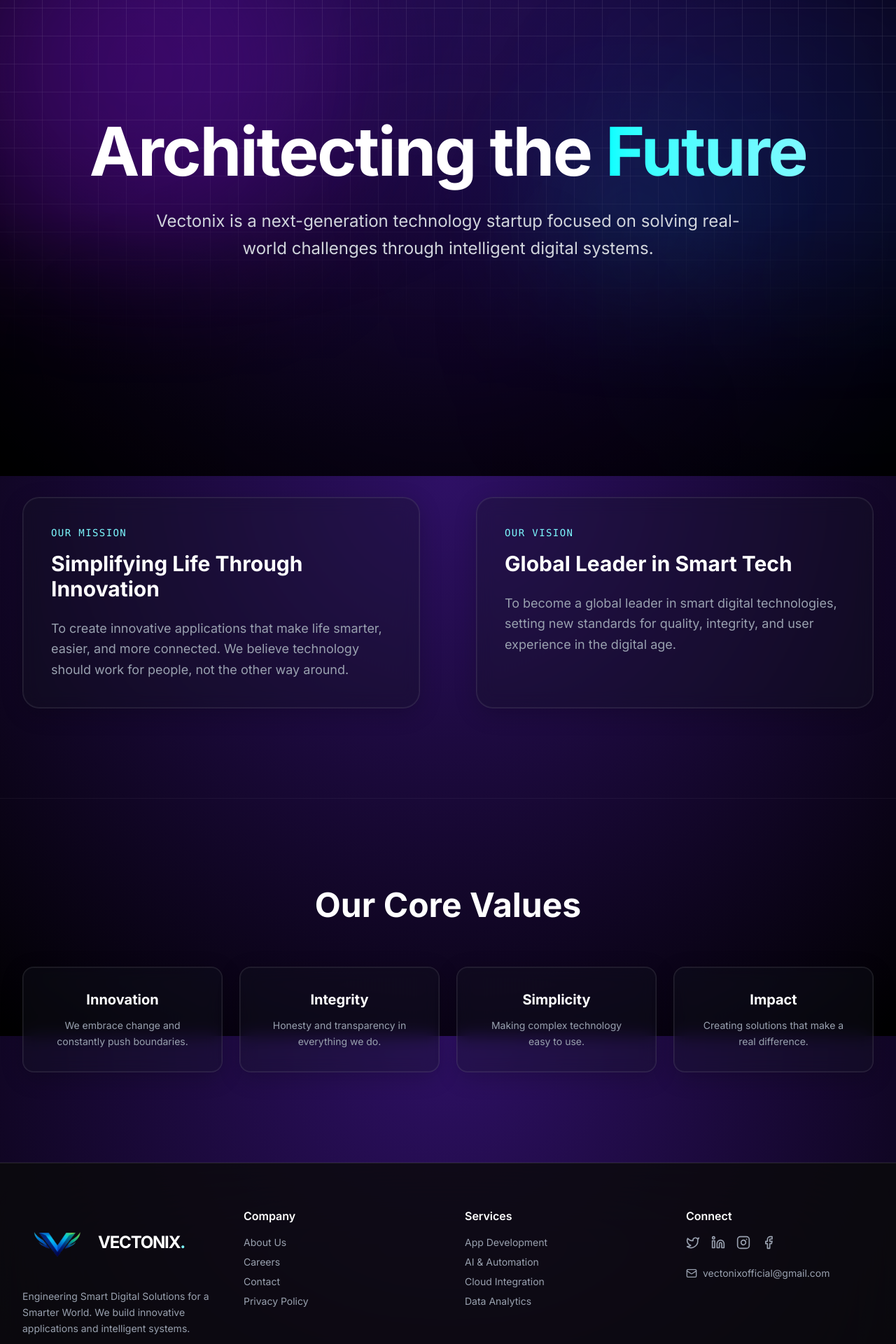
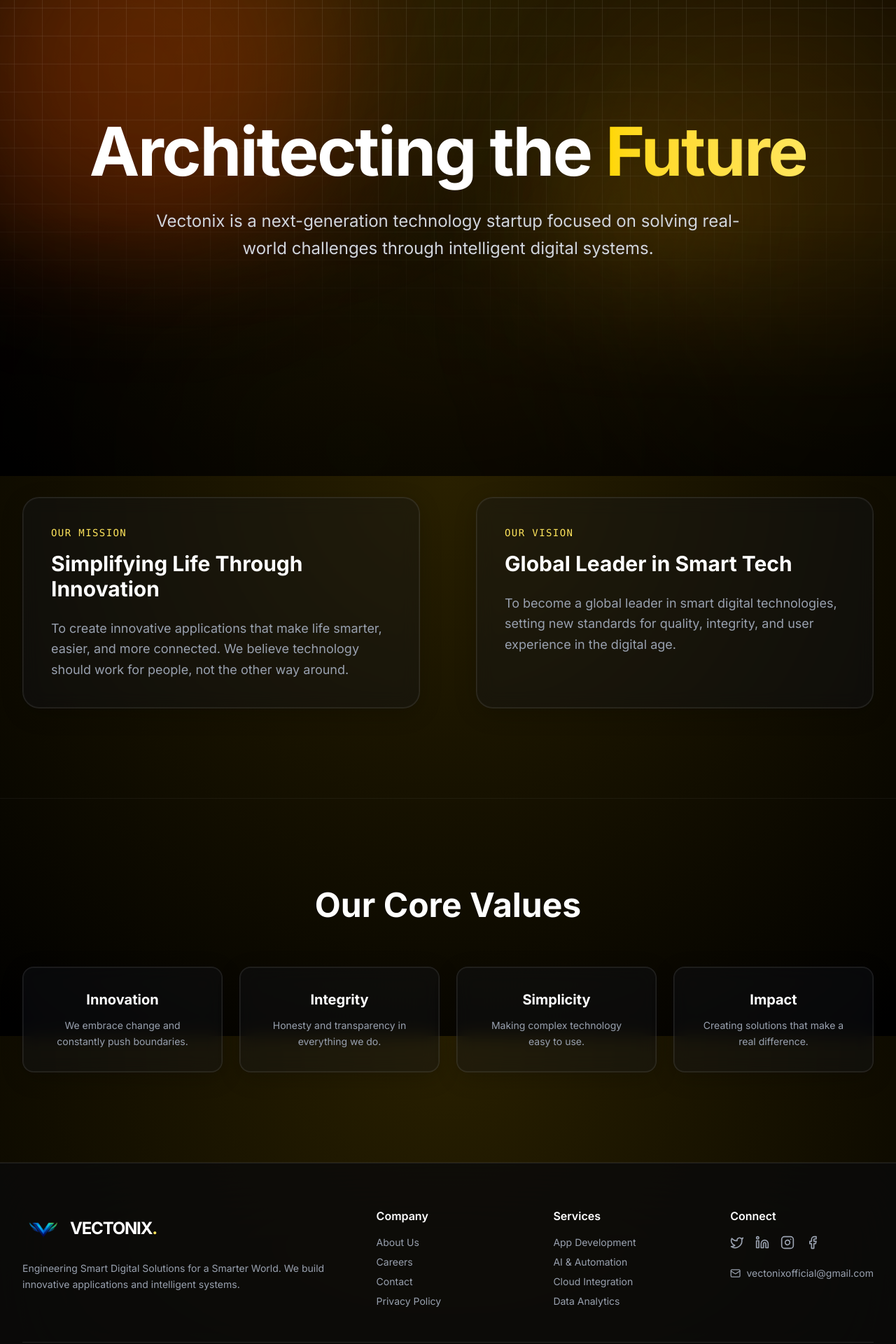
Before and after one commit to vectonixofficial/Vectonix, a Next.js app: page /about in a window 1280 px wide. Shown: the part 120-2040 px from the top of the page at 70% size. Built offline with nearby package versions, Linux system fonts and the light colour scheme.

Commit message:
Fix footer overlap and disable workshop registration after completion

```diff
--- a/app/globals.css
+++ b/app/globals.css
@@ -1,13 +1,13 @@
 @import "tailwindcss";
 
 @theme {
-  --color-primary: #001F3F;
-  /* Dark Blue */
-  --color-primary-light: #003366;
-  --color-accent: #00FFFF;
-  /* Cyan */
-  --color-accent-electric: #7DF9FF;
-  /* Electric Blue */
+  --color-primary: #EFBF04;
+  /* Gold */
+  --color-primary-light: #FFD700;
+  --color-accent: #FFD700;
+  /* Gold */
+  --color-accent-electric: #FFE55C;
+  /* Bright Yellow */
   --color-background-dark: #0a0a0a;
   /* Deep Black */
 
@@ -20,18 +20,30 @@
 }
 
 body {
-  background: radial-gradient(circle at top center, #2e1065 0%, #000000 100%);
+  background: radial-gradient(circle at top center, #292000 0%, #000000 100%);
   background-attachment: fixed;
   color: var(--foreground);
   font-family: var(--font-inter), sans-serif;
   overflow-x: hidden;
   min-height: 100vh;
+  cursor: none;
+  /* Hide default cursor */
+}
+
+a,
+button,
+[role="button"],
+input,
+textarea,
+select {
+  cursor: none !important;
+  /* Force hide cursor on interactive elements */
 }
 
 /* Custom Utilities */
 @layer utilities {
   .text-glow {
-    text-shadow: 0 0 10px rgba(125, 249, 255, 0.5);
+    text-shadow: 0 0 10px rgba(255, 215, 0, 0.5);
   }
 
   .glass-panel {
@@ -54,7 +66,7 @@ body {
     box-shadow:
       0 12px 40px 0 rgba(0, 0, 0, 0.4),
       inset 0 0 0 1px rgba(255, 255, 255, 0.1),
-      0 0 20px rgba(125, 249, 255, 0.1);
+      0 0 20px rgba(255, 215, 0, 0.1);
     transform: translateY(-4px);
   }
 }
--- a/app/layout.tsx
+++ b/app/layout.tsx
@@ -19,6 +19,7 @@ export const metadata: Metadata = {
 import Navbar from "@/components/Navbar";
 import Footer from "@/components/Footer";
 import { SplashScreen } from "@/components/SplashScreen";
+import { CustomCursor } from "@/components/ui/CustomCursor";
 
 export default function RootLayout({
   children,
@@ -49,12 +50,13 @@ export default function RootLayout({
         />
         <div className="fixed inset-0 z-[-1] pointer-events-none overflow-hidden">
           <div className="absolute top-[-20%] left-[-10%] w-[60%] h-[60%] rounded-full bg-primary/10 blur-[150px] animate-pulse"></div>
-          <div className="absolute top-[30%] right-[-20%] w-[50%] h-[70%] rounded-full bg-blue-900/10 blur-[180px] animate-pulse delay-1000"></div>
+          <div className="absolute top-[30%] right-[-20%] w-[50%] h-[70%] rounded-full bg-primary/10 blur-[180px] animate-pulse delay-1000"></div>
           <div className="absolute bottom-[-20%] left-[10%] w-[60%] h-[50%] rounded-full bg-primary/5 blur-[160px] animate-pulse delay-2000"></div>
           {/* Vignette */}
           <div className="absolute inset-0 bg-[radial-gradient(circle_at_center,transparent_0%,rgba(0,0,0,0.4)_100%)]"></div>
         </div>
         <Navbar />
+        <CustomCursor />
         <SplashScreen />
         <main className="flex-grow relative z-10">
           {children}
--- a/app/learning/page.tsx
+++ b/app/learning/page.tsx
@@ -17,7 +17,7 @@ export default function LearningPage() {
             description: "Join hands-on, interactive sessions led by industry experts.",
             icon: <Users size={24} className="text-accent-electric" />,
             href: "/learning/workshops",
-            color: "from-blue-500/20 to-cyan-500/20",
+            color: "from-amber-500/20 to-yellow-500/20",
             action: "View Schedule"
         },
         {
@@ -68,7 +68,7 @@ export default function LearningPage() {
                                     </div>
 
                                     {/* Main Folder Body */}
-                                    <div className={`h-full pt-10 pb-8 px-8 glass-panel rounded-b-3xl rounded-tr-3xl rounded-tl-none border-t-0 relative overflow-hidden transition-all duration-300 group-hover:shadow-[0_0_30px_rgba(125,249,255,0.1)]`}>
+                                    <div className={`h-full pt-10 pb-8 px-8 glass-panel rounded-b-3xl rounded-tr-3xl rounded-tl-none border-t-0 relative overflow-hidden transition-all duration-300 group-hover:shadow-[0_0_30px_rgba(255,215,0,0.1)]`}>
                                         {/* Seamless Connection Line for Tab */}
                                         <div className="absolute top-0 left-0 w-[30%] h-[1px] bg-transparent" />
                                         <div className="absolute top-0 right-0 w-[70%] h-[1px] bg-white/10 group-hover:bg-white/20 transition-colors" />
--- a/app/services/page.tsx
+++ b/app/services/page.tsx
@@ -99,7 +99,7 @@ export default function ServicesPage() {
                     <div className="text-center relative z-10">
                         <h2 className="text-3xl md:text-5xl font-bold text-white mb-8">Ready to upgrade your business?</h2>
                         <Link href="/contact">
-                            <Button size="lg" variant="neon" className="px-12 py-8 text-xl font-bold rounded-xl shadow-[0_0_20px_rgba(125,249,255,0.3)]">
+                            <Button size="lg" variant="neon" className="px-12 py-8 text-xl font-bold rounded-xl shadow-[0_0_20px_rgba(255,215,0,0.3)]">
                                 Get a Quote
                             </Button>
                         </Link>
--- a/components/AnnouncementBox.tsx
+++ b/components/AnnouncementBox.tsx
@@ -108,7 +108,7 @@ export const AnnouncementBox = () => {
 
                         {/* Centered Title */}
                         <div className="absolute left-1/2 top-8 -translate-x-1/2 flex items-center gap-3 w-full justify-center pointer-events-none z-20">
-                            <div className="p-2.5 rounded-lg bg-accent-electric/10 text-accent-electric shadow-[0_0_10px_rgba(125,249,255,0.2)]">
+                            <div className="p-2.5 rounded-lg bg-accent-electric/10 text-accent-electric shadow-[0_0_10px_rgba(255,215,0,0.2)]">
                                 <Bell size={24} />
                             </div>
                             <h3 className="font-bold text-white text-xl md:text-3xl tracking-wide whitespace-nowrap">Announcement</h3>
--- a/components/Footer.tsx
+++ b/components/Footer.tsx
@@ -10,15 +10,15 @@ const Footer = () => {
             <div className="relative z-10">
                 <MotionWrapper viewportAmount={0.2}>
                     <div className="max-w-7xl mx-auto px-4 sm:px-6 lg:px-8">
-                        <div className="grid grid-cols-1 md:grid-cols-4 gap-12 mb-12">
-                            <div className="col-span-1 md:col-span-1">
+                        <div className="grid grid-cols-1 md:grid-cols-5 gap-12 mb-12">
+                            <div className="col-span-1 md:col-span-2">
                                 <Link href="/" className="flex items-center gap-2 text-2xl font-bold tracking-tighter text-white mb-4">
                                     <Image
                                         src="/logo.png"
                                         alt="Vectonix Logo"
-                                        width={100}
-                                        height={100}
-                                        className="h-[100px] w-[100px] object-contain rounded-full"
+                                        width={60}
+                                        height={60}
+                                        className="h-[60px] w-[60px] object-contain rounded-full"
                                     />
                                     <span>VECTONIX<span className="text-accent-electric">.</span></span>
                                 </Link>
--- a/components/SplashScreen.tsx
+++ b/components/SplashScreen.tsx
@@ -45,7 +45,7 @@ export const SplashScreen = () => {
                             src="/logo.png"
                             alt="Vectonix Logo"
                             fill
-                            className="object-contain drop-shadow-[0_0_25px_rgba(125,249,255,0.5)]"
+                            className="object-contain drop-shadow-[0_0_25px_rgba(255,215,0,0.5)]"
                             priority
                         />
                     </motion.div>
--- a/components/ui/Button.tsx
+++ b/components/ui/Button.tsx
@@ -17,7 +17,7 @@ const buttonVariants = cva(
                     "bg-secondary text-secondary-foreground hover:bg-secondary/80",
                 ghost: "hover:bg-accent hover:text-accent-foreground",
                 link: "text-primary underline-offset-4 hover:underline",
-                neon: "bg-transparent border border-accent-electric text-accent-electric shadow-[0_0_10px_rgba(125,249,255,0.5)] hover:bg-accent-electric hover:text-black hover:shadow-[0_0_20px_rgba(125,249,255,0.8)] transition-all duration-300",
+                neon: "bg-transparent border border-accent-electric text-accent-electric shadow-[0_0_10px_rgba(255,215,0,0.5)] hover:bg-accent-electric hover:text-black hover:shadow-[0_0_20px_rgba(255,215,0,0.8)] transition-all duration-300",
             },
             size: {
                 default: "h-10 px-4 py-2",
--- /dev/null
+++ b/components/ui/CustomCursor.tsx
@@ -0,0 +1,101 @@
+"use client";
+
+import { useEffect, useState } from "react";
+import { motion, useMotionValue, useSpring } from "framer-motion";
+
+export const CustomCursor = () => {
+    const [isHovering, setIsHovering] = useState(false);
+    const [isVisible, setIsVisible] = useState(false);
+
+    const cursorX = useMotionValue(-100);
+    const cursorY = useMotionValue(-100);
+
+    const springConfig = { damping: 25, stiffness: 700 };
+    const cursorXSpring = useSpring(cursorX, springConfig);
+    const cursorYSpring = useSpring(cursorY, springConfig);
+
+    useEffect(() => {
+        const moveCursor = (e: MouseEvent) => {
+            cursorX.set(e.clientX);
+            cursorY.set(e.clientY);
+            setIsVisible(true);
+        };
+
+        const handleMouseOver = (e: MouseEvent) => {
+            const target = e.target as HTMLElement;
+            if (
+                target.tagName.toLowerCase() === "a" ||
+                target.tagName.toLowerCase() === "button" ||
+                target.closest("a") ||
+                target.closest("button") ||
+                target.classList.contains("cursor-pointer")
+            ) {
+                setIsHovering(true);
+            } else {
+                setIsHovering(false);
+            }
+        };
+
+        const handleMouseOut = () => {
+            setIsVisible(false);
+        };
+
+        const handleMouseEnter = () => {
+            setIsVisible(true);
+        };
+
+        window.addEventListener("mousemove", moveCursor);
+        window.addEventListener("mouseover", handleMouseOver);
+        document.addEventListener("mouseout", handleMouseOut);
+        document.addEventListener("mouseenter", handleMouseEnter);
+
+
+        return () => {
+            window.removeEventListener("mousemove", moveCursor);
+            window.removeEventListener("mouseover", handleMouseOver);
+            document.removeEventListener("mouseout", handleMouseOut);
+            document.removeEventListener("mouseenter", handleMouseEnter);
+        };
+    }, [cursorX, cursorY]);
+
+    if (!isVisible) return null;
+
+    return (
+        <>
+            {/* Main Dot */}
+            <motion.div
+                className="fixed top-0 left-0 w-2.5 h-2.5 bg-primary rounded-full pointer-events-none z-[9999] mix-blend-difference"
+                style={{
+                    x: cursorXSpring,
+                    y: cursorYSpring,
+                    translateX: "-50%",
+                    translateY: "-50%",
+                }}
+            />
+
+            {/* Outer Ring / Glow */}
+            <motion.div
+                className="fixed top-0 left-0 w-8 h-8 rounded-full pointer-events-none z-[9998] border border-primary/40"
+                style={{
+                    x: cursorXSpring,
+                    y: cursorYSpring,
+                    translateX: "-50%",
+                    translateY: "-50%",
+                }}
+                animate={{
+                    scale: isHovering ? 1.5 : 1,
+                    width: isHovering ? 60 : 32,
+                    height: isHovering ? 60 : 32,
+                    borderColor: isHovering ? "var(--color-accent-electric)" : "rgba(239, 191, 4, 0.4)",
+                    backgroundColor: isHovering ? "rgba(255, 215, 0, 0.05)" : "transparent",
+                    borderWidth: isHovering ? "1px" : "1.5px",
+                }}
+                transition={{
+                    type: "spring",
+                    stiffness: 400,
+                    damping: 25
+                }}
+            />
+        </>
+    );
+};
--- a/components/ui/HeroBackground.tsx
+++ b/components/ui/HeroBackground.tsx
@@ -11,7 +11,7 @@ export const HeroBackground = () => {
 
             {/* Animated gradient orbs */}
             <motion.div
-                className="absolute top-[-10%] left-[-10%] w-[500px] h-[500px] bg-purple-600/30 rounded-full blur-[100px]"
+                className="absolute top-[-10%] left-[-10%] w-[500px] h-[500px] bg-orange-600/30 rounded-full blur-[100px]"
                 animate={{
                     x: [0, 100, 0],
                     y: [0, 50, 0],
@@ -25,7 +25,7 @@ export const HeroBackground = () => {
             />
 
             <motion.div
-                className="absolute bottom-[10%] right-[-5%] w-[400px] h-[400px] bg-blue-600/20 rounded-full blur-[120px]"
+                className="absolute bottom-[10%] right-[-5%] w-[400px] h-[400px] bg-amber-500/20 rounded-full blur-[120px]"
                 animate={{
                     x: [0, -70, 0],
                     y: [0, -100, 0],
@@ -40,7 +40,7 @@ export const HeroBackground = () => {
             />
 
             <motion.div
-                className="absolute top-[40%] left-[60%] w-[300px] h-[300px] bg-cyan-500/20 rounded-full blur-[80px]"
+                className="absolute top-[40%] left-[60%] w-[300px] h-[300px] bg-yellow-500/20 rounded-full blur-[80px]"
                 animate={{
                     x: [0, -50, 0],
                     opacity: [0.3, 0.6, 0.3],
```
Also changed, not shown: app/learning/workshops/page.tsx (+11 -1 lines), app/page.tsx (+4 -4 lines).
